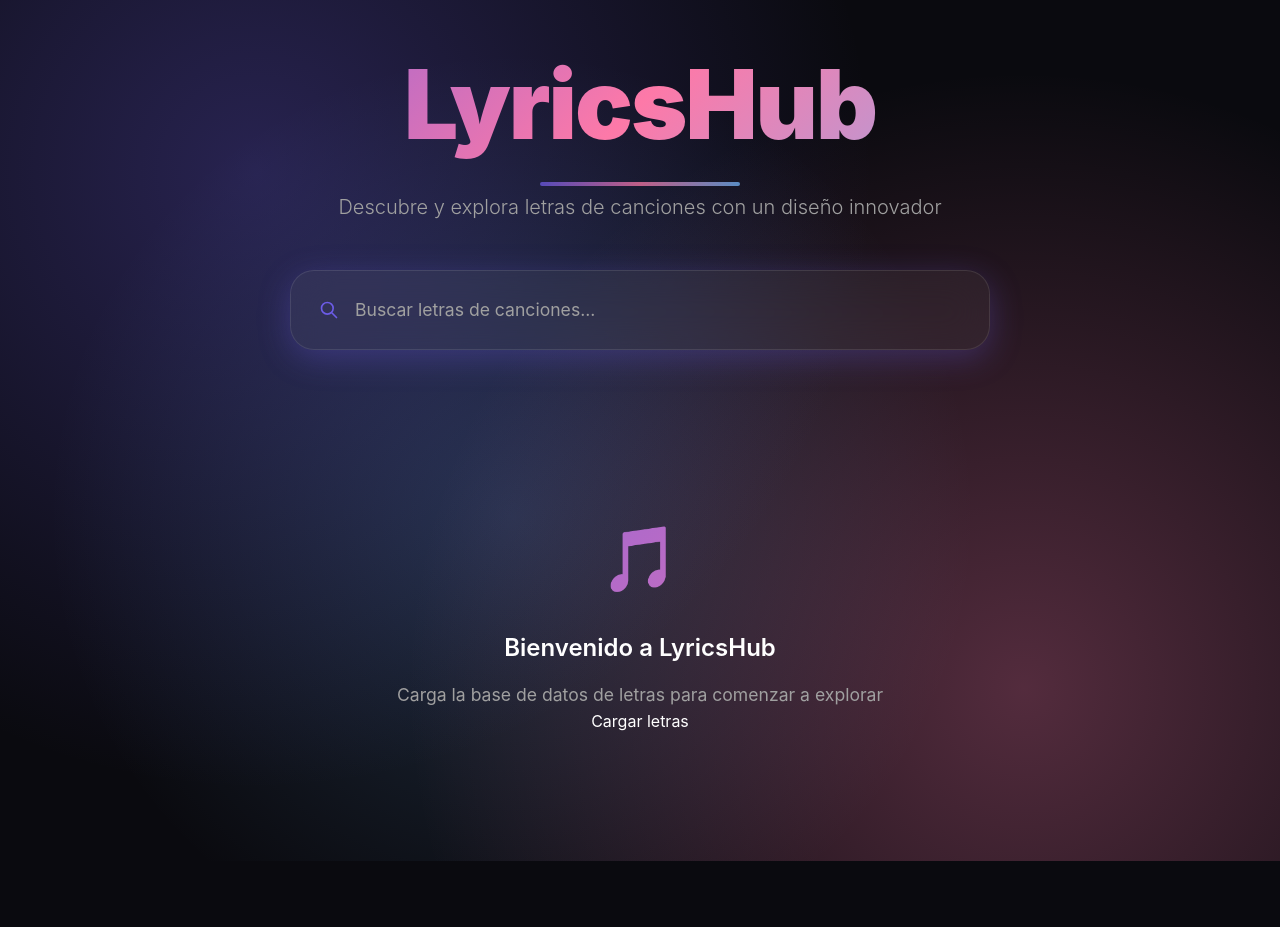
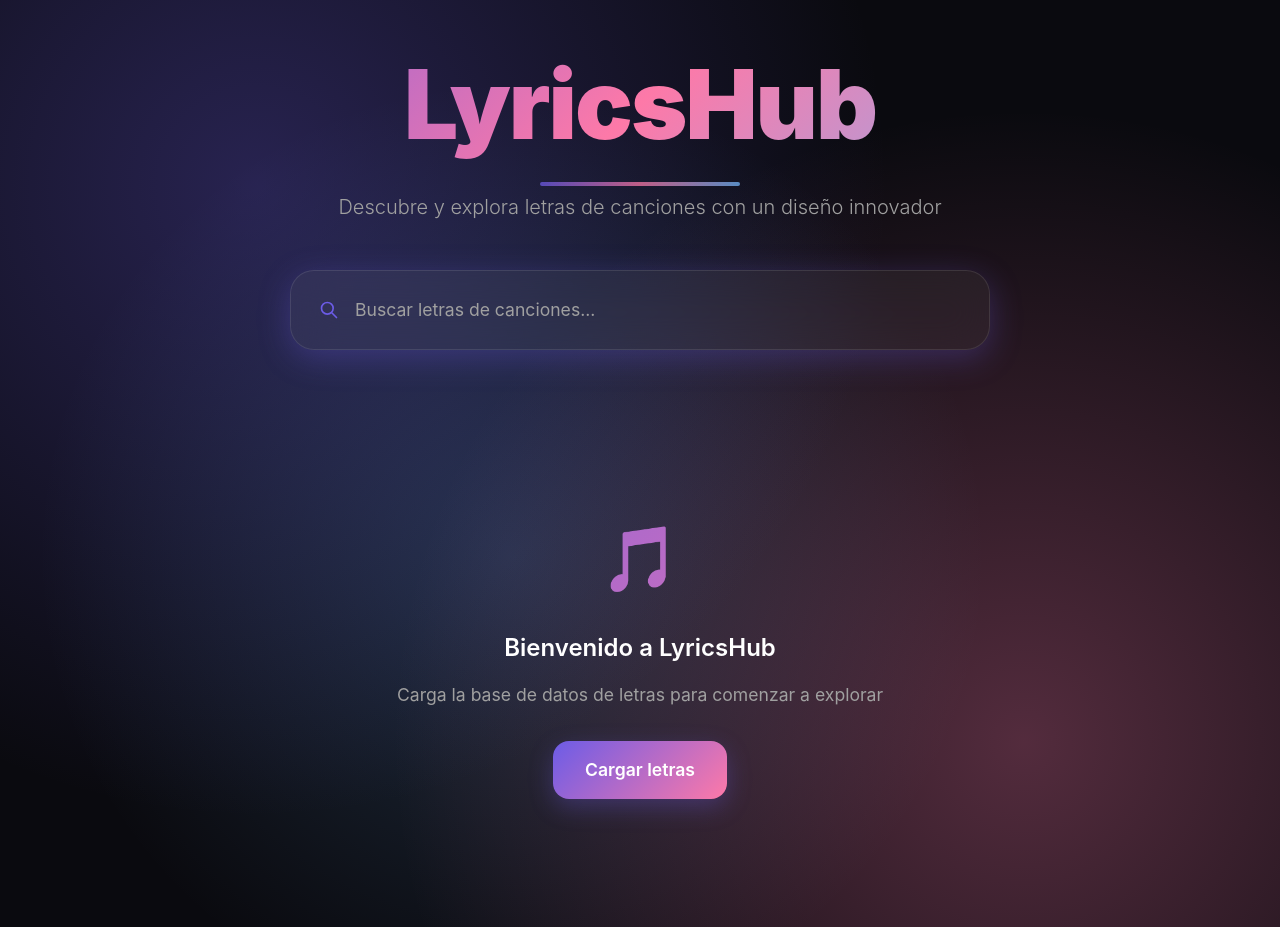
Before and after one commit to Tutitoos/LyricsFrontend, a Next.js app: page / in a window 1280 px wide. Before the commit the page ends 861 px from the top, so only its background shows below. Built offline with nearby package versions, Linux system fonts and the light colour scheme.

Commit message:
Añadir estilos para el botón de cargar datos
cgen-bcc6a8046fee412580b0f432b61661b9

```diff
--- a/app/globals.css
+++ b/app/globals.css
@@ -405,6 +405,30 @@ body {
 .empty-description {
   color: var(--text-secondary);
   font-size: 1.1rem;
+  margin-bottom: 2rem;
+}
+
+.load-button {
+  background: linear-gradient(135deg, var(--accent-purple), var(--accent-pink));
+  border: none;
+  border-radius: 16px;
+  padding: 16px 32px;
+  color: white;
+  font-size: 1.1rem;
+  font-weight: 600;
+  cursor: pointer;
+  transition: all 0.3s ease;
+  box-shadow: 0 8px 24px rgba(108, 92, 231, 0.3);
+}
+
+.load-button:hover:not(:disabled) {
+  transform: translateY(-2px);
+  box-shadow: 0 12px 32px rgba(108, 92, 231, 0.4);
+}
+
+.load-button:disabled {
+  opacity: 0.6;
+  cursor: not-allowed;
 }
 
 /* Animations */
```
